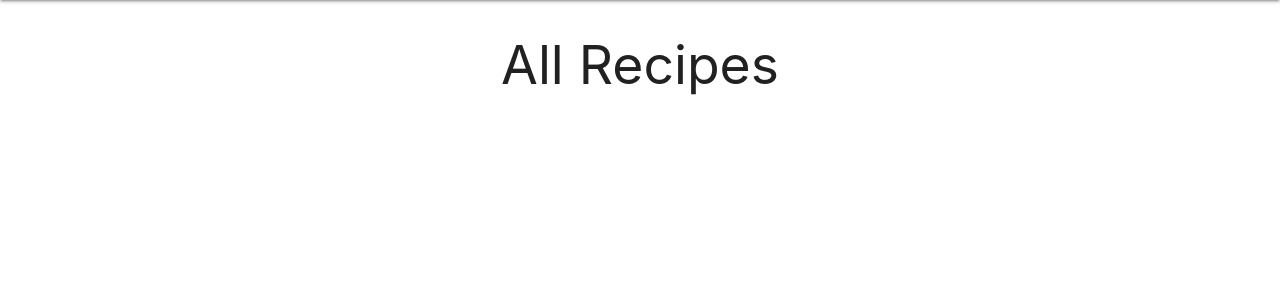
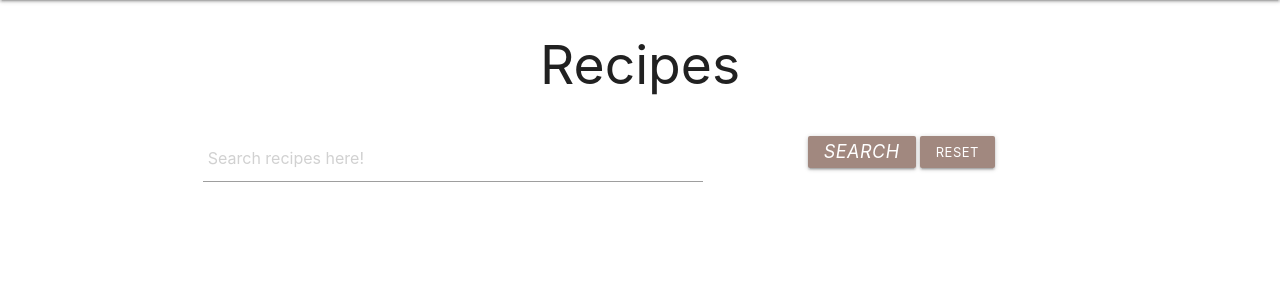
Before and after one commit to Code-Institute-Submissions/sami-sinnari-MilestoneProject3, a Flask app: page /get_recipes in a window 1280 px wide. Shown: the part 64-364 px from the top of the page. Run offline with Flask 2, Linux system fonts and the light colour scheme; data that the repository does not hold is empty; some libraries are stand-ins or nearby versions.

Commit message:
Add search functionality

```diff
--- a/app.py
+++ b/app.py
@@ -192,6 +192,18 @@ def delete_recipe(recipe_id):
 #     return redirect(url_for('comments'))
 # #return redirect(url_for('comments', comments_id=request.form.get('comments_id')))
 
+#Search
+
+@app.route("/search", methods=["GET", "POST"])
+def search():
+    query = request.form.get("query")
+    recipes = list(mongo.db.recipes.find({"$text": {"$search": query}}))
+    if len(recipes) == 0:
+        flash(f"We're sorry but no recipes with {query} were found!")
+    else:
+        flash(f"Your search for {query} returned {len(recipes)} result(s)!")
+    return render_template("recipes.html", recipes=recipes)
+
 # Main
 if __name__ == "__main__":
     app.run(host=os.environ.get("IP"),
--- a/templates/recipes.html
+++ b/templates/recipes.html
@@ -4,8 +4,27 @@
 <div class="container center-align">
 
     <div class="row">
-        <h2 class="align-center"> All Recipes</h2>
-        <br>
+        <h2 class="align-center">Recipes</h2>
+    </div>
+
+
+        <div class="row">
+        <form action="{{ url_for('search')}}" method="post">
+            <div class="wrap">
+                <div class="row">
+                    <div class="col s12 m7 search_box">
+                        <input type="text" name="query" id="query" minlength="3" placeholder=" Search recipes here!" class="validate" required>
+                        <label for="query"></label>
+                    </div>
+                    <div class="col s12 m5">
+                            <button type="submit" class=" brown lighten-2 btn-small text-shadow">
+                                 <i class="material-icons">search</i>
+                            </button>
+                            <a href="{{ url_for('get_recipes') }}" class="black btn-small brown lighten-2 text-shadow">Reset</a>
+                    </div>
+                </div>
+            </div>
+        </form>
     </div>
 
     <div class="row">
@@ -18,7 +37,7 @@
                     </div>
                     <div class="card-content">
                         <h5>{{ recipe.recipe_name }}</h5>
-                          <p>Preparation Time: {{ recipe.prep_time}}</p>
+                          <p>Preparation Time: {{ recipe.prep_time}} Minutes</p>
                     </div>
                 </div>
             </a>
```
